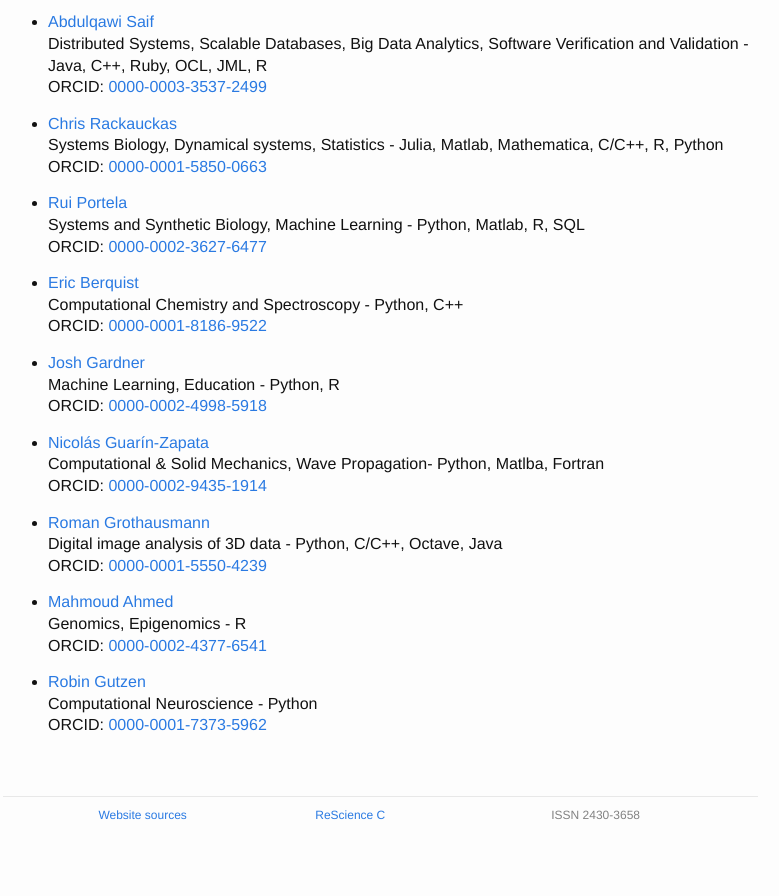
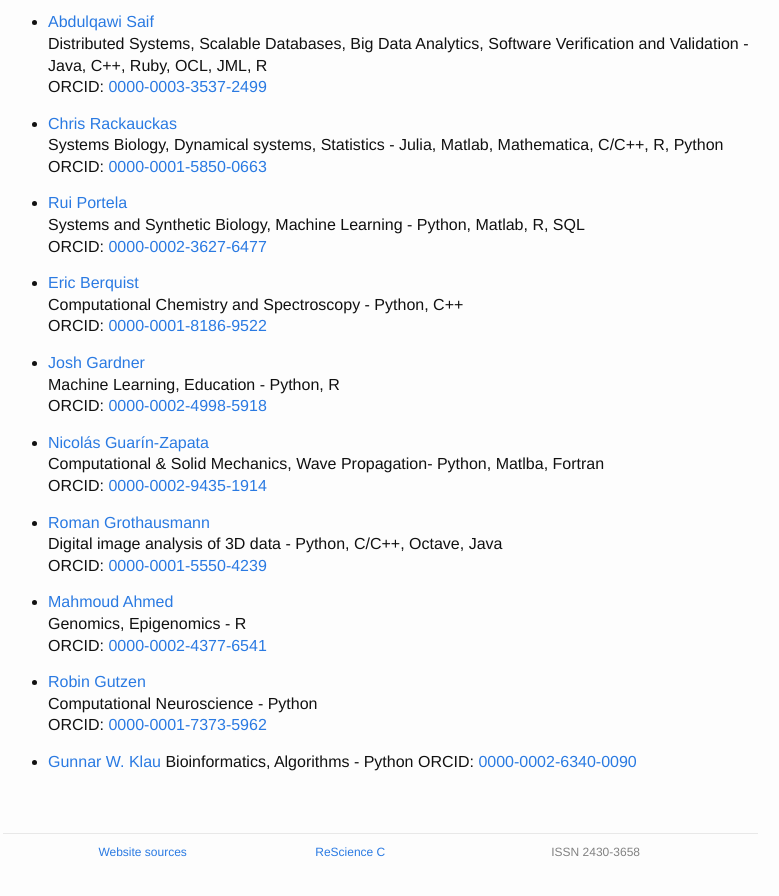
Before and after one commit to ReScience/rescience.github.io, a Jekyll site: the page built from 04-board.md, in a window 1280 px wide and 900 px high, scrolled down 9524 px. Shown: the top 896 px of the window, without its empty margins (252-1031 px from the left). Built offline with Jekyll 4.4.1, drawn with Linux system fonts in a browser that asks for light colours; our own code applies the rules of GitHub Pages for plain Markdown files; before the commit the page ends 10387 px from its top, so only the background shows below that.

Commit message:
added myself as reviewer
I hope in the way I should have

```diff
--- a/04-board.md
+++ b/04-board.md
@@ -524,3 +524,7 @@ ORCID: [0000-0002-8225-7517](https://orcid.org/0000-0002-8225-7517)
 * [Robin Gutzen](https://github.com/rgutzen)
   Computational Neuroscience - Python
   ORCID: [0000-0001-7373-5962](https://orcid.org/0000-0001-7373-5962)
+
+* [Gunnar W. Klau](https://github.com/guwek)
+  Bioinformatics, Algorithms - Python
+  ORCID: [0000-0002-6340-0090](https://orcid.org/0000-0002-6340-0090)
```
